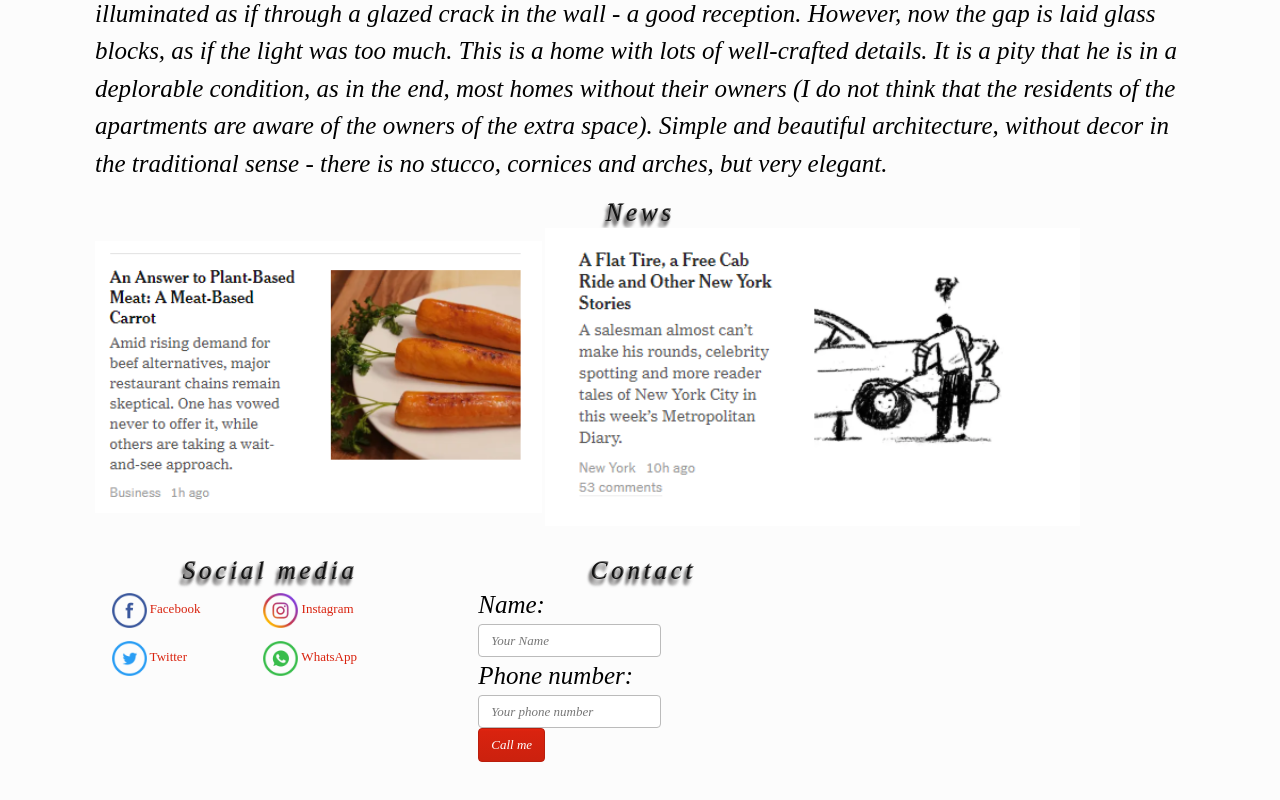
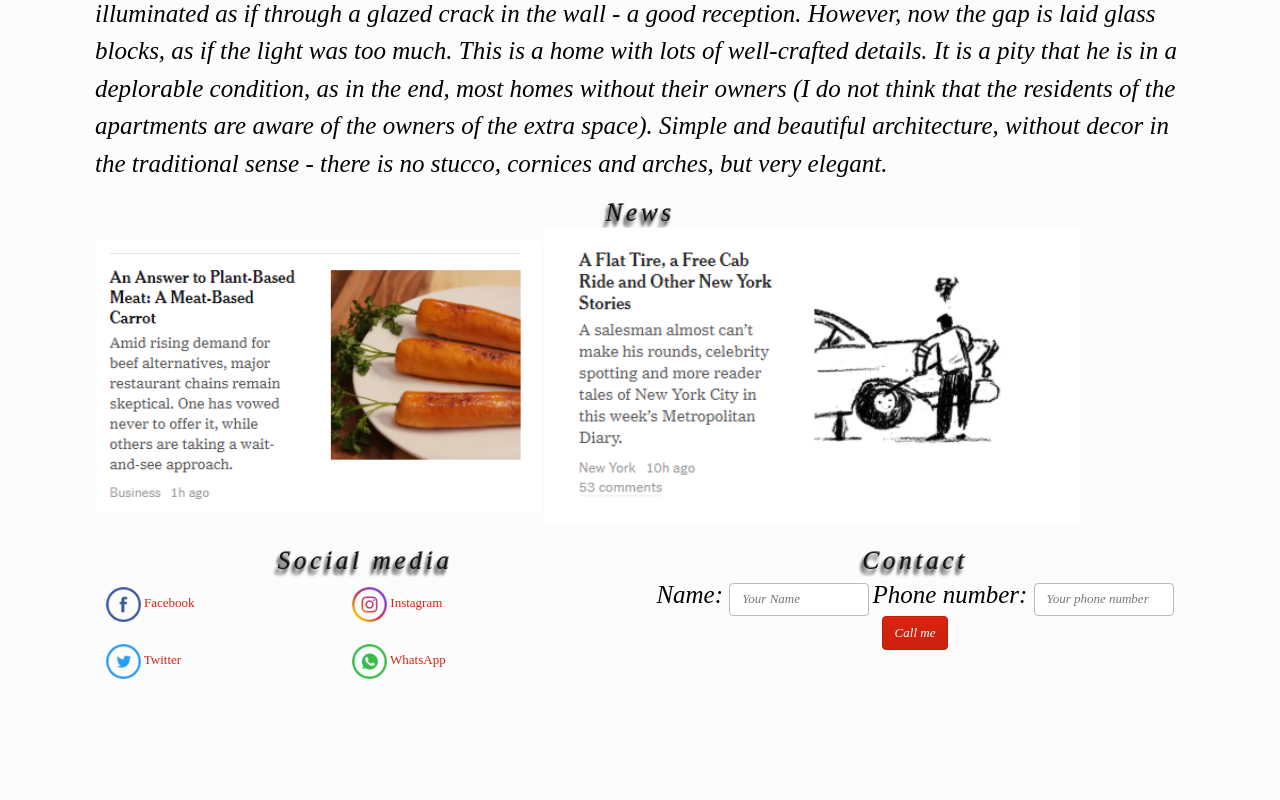
Before and after one commit to andriy57/A_M_O_L, a plain HTML site: page index.html in a window 1280 px wide. Shown: the part 2038-2838 px from the top of the page. After the commit the page ends 2738 px from the top, so only its background shows below. Drawn offline with nearby package versions, Linux system fonts and the light colour scheme; a web font is replaced by a local one.

Commit message:
Sample code

```diff
--- a/css/index.css
+++ b/css/index.css
@@ -12,6 +12,7 @@ a {
 /* границя між кодом для всіх стилів і стилями конкретнгих частинок сторінки.*/
 
 body {
+    margin:auto;
     max-width: 980px;
     font-family: 'Libre Caslon Display', serif;
     margin: 0;
@@ -88,18 +89,34 @@ iframe {
 }
 footer {
     padding: 10px;
+    display: grid;
+    grid-gap: 10px;
+  padding: 10px;
 }
+
 @media only screen
 and (min-width: 600px) {
   header h1 {
         font-size: 300px;
     }
+    .form-control {
+        display:inline-block;
+        width: 140px;
+    }
+    .label {
+        display:inline-block;
+    }
+
+    #call-me {
+        display: block;
+
+    }
+
+    #callMe {
+        text-align: center;
+    }
+
+    footer {
+        grid-template-columns: 1fr 1fr;
+    }
 }
- .box {
-  display: inline-block;
-  width: 350px;
-  vertical-align: top;
-  margin-bottom: 20px;
-  margin-right: 20px;
-  padding: 10px;
-}
--- a/index.html
+++ b/index.html
@@ -73,11 +73,11 @@
             <section class="box">
                     <h2>Contact</h2>
                     <form id="callMe">
-                        <label>
+                        <label class="label">
                             Name:
                             <input class="form-control" type="text" placeholder="Your Name" required id="userName">
                         </label>
-                        <label>
+                        <label class="label">
                             Phone number:
                             <input class="form-control" type="text" placeholder="Your phone number" required id="userNumber">
                         </label>
```
